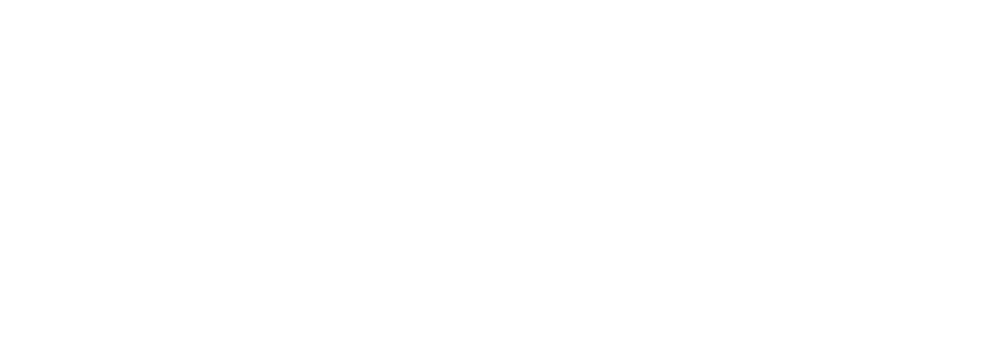
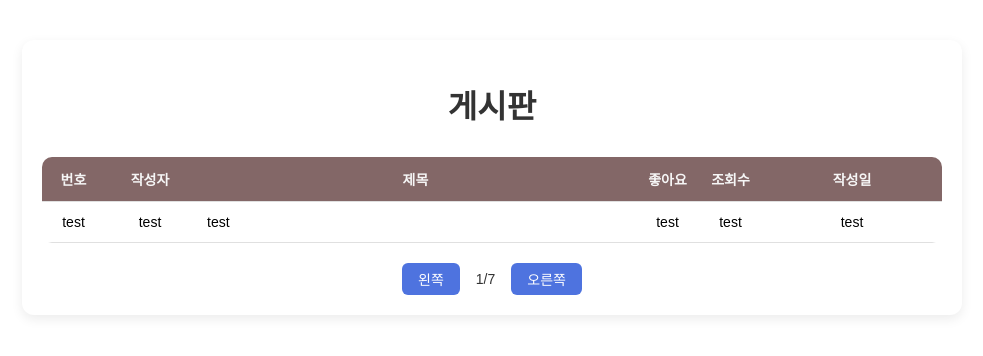
Before and after one commit to infreeJ/my-board, a React (Vite) app in the folder frontend/: page /post in a window 1280 px wide. Shown: the top 356 px of the page, without its empty margins (148-1131 px from the left). Built offline with nearby package versions, Linux system fonts and the light colour scheme; no server answers.

Commit message:
서버 데이터 받기 완료

```diff
--- a/frontend/src/App.css
+++ b/frontend/src/App.css
@@ -0,0 +1,44 @@
+body{
+  margin: 0;
+  padding: 0;
+  /* display: flex;
+  justify-content: center;
+  align-items: center; */
+}
+
+.loginTab{
+  width: 400px;
+  height: 400px;
+  display: flex;
+  flex-direction: column;
+  background-color: antiquewhite;
+  justify-content: space-evenly;
+  align-items: center;
+  margin: 0 auto;
+  margin-top: 100px;
+}
+
+.idInput, .pwInput{
+  width: 300px;
+  height: 35px;
+  border: 1px solid rgb(212, 212, 212);
+  border-radius: 6px;
+  outline: none;
+  padding-left: 10px;
+}
+
+.loginBtn, .joinBtn{
+  width: 100px;
+  height: 35px;
+  border: none;
+  border-radius: 6px;
+  cursor: pointer;
+  transition: 0.5s ease;
+  font-size: 0.9rem;
+  font-weight: 600;
+  color: #5d5c5c;
+}
+
+.loginBtn:hover, .joinBtn:hover{
+background-color: rgb(189, 126, 44);
+}
--- a/frontend/src/App.tsx
+++ b/frontend/src/App.tsx
@@ -1,9 +1,18 @@
+import { Route, Routes } from 'react-router-dom';
+import LoginPage from './components/LoginPage';
+import PostPage from './components/PostPage';
+
+
 import './App.css'
 
 function App() {
 
   return (
     <>
+    <Routes>
+      <Route path='/login' element={<LoginPage/>}/>
+      <Route path='/post' element={<PostPage/>}/>
+    </Routes>
     </>
   )
 }
--- /dev/null
+++ b/frontend/src/components/LoginPage.tsx
@@ -0,0 +1,16 @@
+
+function LoginPage () {
+  return(
+    <>
+    <div className="loginTab">
+      <span></span>
+      <input className="idInput" type="text" placeholder="아이디를 입력하세요."/>
+      <input className="pwInput" type="password" placeholder="비밀번호를 입력하세요"/>
+      <button className="loginBtn">로그인</button>
+      <button className="joinBtn">회원가입</button>
+    </div>
+    </>
+  )
+}
+
+export default LoginPage
--- /dev/null
+++ b/frontend/src/components/PostPage.tsx
@@ -0,0 +1,63 @@
+import { useEffect, useState } from 'react';
+import '../css-file/PostPage.css'
+
+function PostPage() {
+
+
+  const [posts, setPosts] = useState([]);
+  const [page, setPage] = useState(1);
+
+  useEffect(() => {
+    fetch(`http://localhost:5000/post/${page}`)
+      .then((req) => {
+        return req.json();
+      })
+      .then((data) => {
+        console.log("받은 데이터", data);
+        setPosts(data);
+      })
+      .catch((err) => {
+        console.error("데이터 받아오기 실패:", err)
+      })
+  }, [page])
+
+
+
+
+  return (
+    <>
+      <div className='postPage-wrapper'>
+        <h1>게시판</h1>
+        <table>
+          <thead>
+            <tr>
+              <th style={{ width: "7%" }}>번호</th>
+              <th style={{ width: "10%" }}>작성자</th>
+              <th style={{ width: "49%" }}>제목</th>
+              <th style={{ width: "7%" }}>좋아요</th>
+              <th style={{ width: "7%" }}>조회수</th>
+              <th style={{ width: "20%" }}>작성일</th>
+            </tr>
+          </thead>
+          <tbody>
+            <tr>
+              <td>test</td>
+              <td>test</td>
+              <td style={{ textAlign: "left" }}>test</td>
+              <td>test</td>
+              <td>test</td>
+              <td>test</td>
+            </tr>
+          </tbody>
+        </table>
+        <div>
+          <button>왼쪽</button>
+          <span>1/7</span>
+          <button>오른쪽</button>
+        </div>
+      </div>
+    </>
+  )
+}
+
+export default PostPage
--- /dev/null
+++ b/frontend/src/css-file/PostPage.css
@@ -0,0 +1,72 @@
+.postPage-wrapper {
+  max-width: 900px;
+  margin: 40px auto;
+  padding: 20px;
+  font-family: 'Noto Sans KR', sans-serif;
+  background-color: #ffffff;
+  box-shadow: 0 4px 12px rgba(0, 0, 0, 0.08);
+  border-radius: 12px;
+}
+
+/* 제목 */
+.postPage-wrapper h1 {
+  text-align: center;
+  margin-bottom: 30px;
+  color: #333;
+}
+
+/* 테이블 기본 */
+table {
+  width: 100%;
+  border-collapse: collapse;
+  border-radius: 10px;
+  overflow: hidden;
+  margin-bottom: 20px;
+}
+
+/* 테이블 헤더 */
+thead {
+  background-color: #836767;
+  color: #f6f6f6;
+}
+
+th, td {
+  text-align: center;
+  padding: 12px;
+  font-size: 14px;
+  border-bottom: 1px solid #e0e0e0;
+}
+
+
+tbody tr:hover {
+  background-color: #f9f9f9;
+}
+
+/* 페이지네이션 영역 */
+.postPage-wrapper > div:last-child {
+  display: flex;
+  justify-content: center;
+  align-items: center;
+  gap: 16px;
+  margin-top: 20px;
+}
+
+button {
+  padding: 6px 16px;
+  font-size: 14px;
+  background-color: #4e73df;
+  color: white;
+  border: none;
+  border-radius: 6px;
+  cursor: pointer;
+  transition: 0.2s ease;
+}
+
+button:hover {
+  background-color: #2e59d9;
+}
+
+span {
+  font-size: 14px;
+  color: #333;
+}
```
Also changed, not shown: 1 other file (tests, documents, lock files or other folders).
